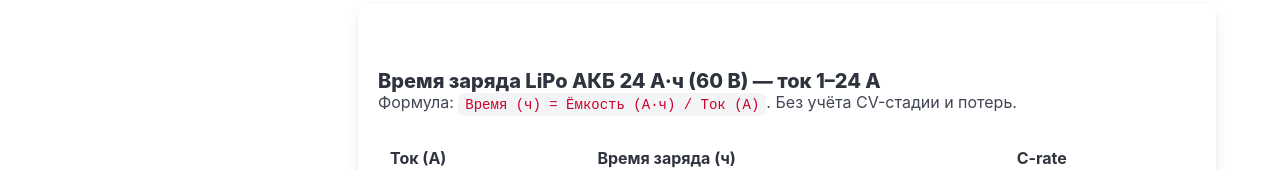
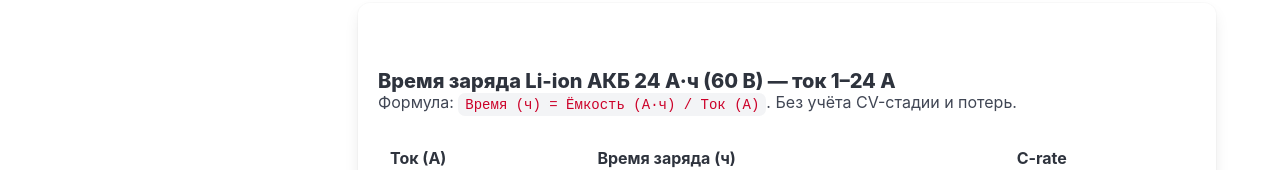
Before and after one commit to Ve5os/Kugoo_Wish_02_Pro, a plain HTML site: page pages/battery.html in a window 1280 px wide. Shown: the part 795-965 px from the top of the page. Drawn offline with nearby package versions, Linux system fonts and the light colour scheme.

Commit message:
Fix label

```diff
--- a/pages/battery.html
+++ b/pages/battery.html
@@ -139,7 +139,7 @@
 
 <div class="box">
   <h3 class="title is-5 has-text-centered has-text-white">Зарядка АКБ</h3>
-  <h3 class="title is-5">Время заряда LiPo АКБ 24 А·ч (60 В) — ток 1–24 А</h3>
+  <h3 class="title is-5">Время заряда Li-ion АКБ 24 А·ч (60 В) — ток 1–24 А</h3>
   <p class="subtitle is-6">Формула: <code>Время (ч) = Ёмкость (А·ч) / Ток (А)</code>. Без учёта CV-стадии и потерь.</p>
 
   <div class="table-container">
```
